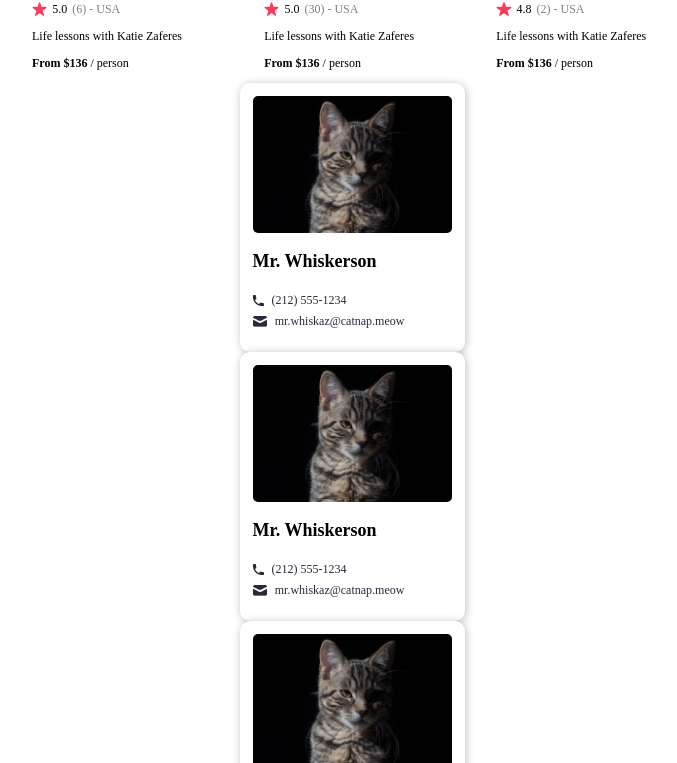
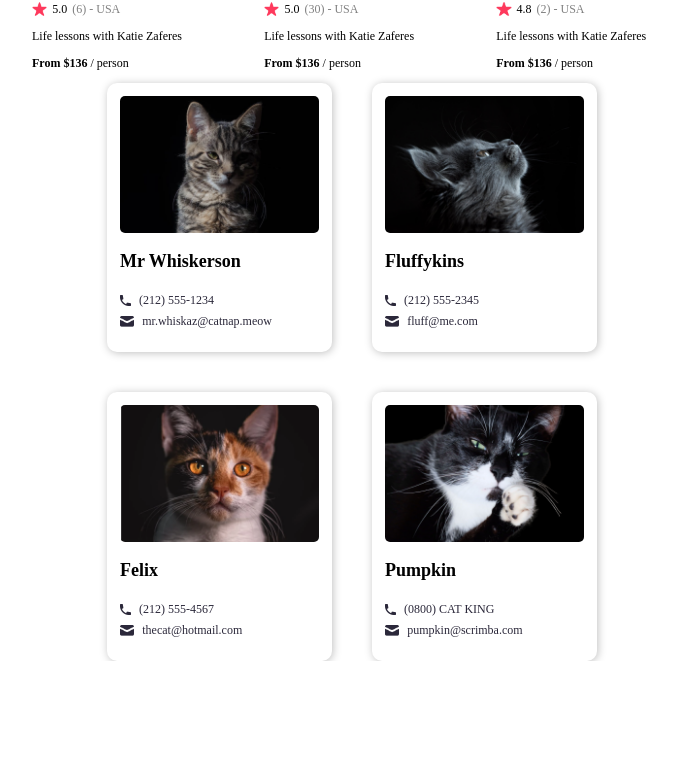
Before and after one commit to Ndiongmo/scrimba-airbnb-clone, a React (Create React App) app: page / in a window 1280 px wide. Shown: the part 697-1460 px from the top of the page, without its empty margins (288-965 px from the left). After the commit the page ends 1358 px from the top, so only its background shows below. Built offline with nearby package versions, Linux system fonts and the light colour scheme.

Commit message:
Rceiving props in a component

```diff
--- a/src/components/Contact/index.jsx
+++ b/src/components/Contact/index.jsx
@@ -1,21 +1,18 @@
-import picture from '../../assets/mr-whiskerson.png'
 import tel from '../../assets/phone-icon.png'
 import mail from '../../assets/mail-icon.png'
 
-function Contact() {
+function Contact(props) {
     return (
-        <div className="contacts">
         <div className="contact-card">
-                <img src={picture} alt="Profil" />
-                <h3>Mr. Whiskerson</h3>
+            <img src={props.img} alt="Profil" />
+            <h3>{props.name}</h3>
             <div className="info-group">
                 <img src={tel} alt="Phone" />
-                    <p>(212) 555-1234</p>
+                <p>{props.phone}</p>
             </div>
             <div className="info-group">
                 <img src={mail} alt="Mail" />
-                    <p>mr.whiskaz@catnap.meow</p>
-                </div>
+                <p>{props.email}</p>
             </div>
         </div>
     )
--- a/src/pages/Home/index.jsx
+++ b/src/pages/Home/index.jsx
@@ -3,6 +3,11 @@ import Header from '../../components/Header'
 import Hero from '../../components/Hero'
 import Card from '../../components/Card'
 import Contact from '../../components/Contact'
+
+import Whiskerson from '../../assets/mr-whiskerson.png'
+import Fluffykins from '../../assets/fluffykins.png'
+import Felix from '../../assets/felix.png'
+import Pumpkin from '../../assets/pumpkin.png'
 
 function Home() {
     return (
@@ -10,10 +15,32 @@ function Home() {
             <Header />
             <Hero />
             <Card />
-            <Contact img="" name="" phone="" email="" />
-            <Contact img="" name="" phone="" email="" />
-            <Contact img="" name="" phone="" email="" />
-            <Contact img="" name="" phone="" email="" />
+            <div className="contacts">
+                <Contact
+                    img={Whiskerson}
+                    name="Mr Whiskerson"
+                    phone="(212) 555-1234"
+                    email="mr.whiskaz@catnap.meow"
+                />
+                <Contact
+                    img={Fluffykins}
+                    name="Fluffykins"
+                    phone="(212) 555-2345"
+                    email="fluff@me.com"
+                />
+                <Contact
+                    img={Felix}
+                    name="Felix"
+                    phone="(212) 555-4567"
+                    email="thecat@hotmail.com"
+                />
+                <Contact
+                    img={Pumpkin}
+                    name="Pumpkin"
+                    phone="(0800) CAT KING"
+                    email="pumpkin@scrimba.com"
+                />
+            </div>
             {/* <header className="App-header">
                 <p>
                     Edit <code>src/App.js</code> and save to reload.
```
Lines whose indentation alone changed are shown as unchanged.
